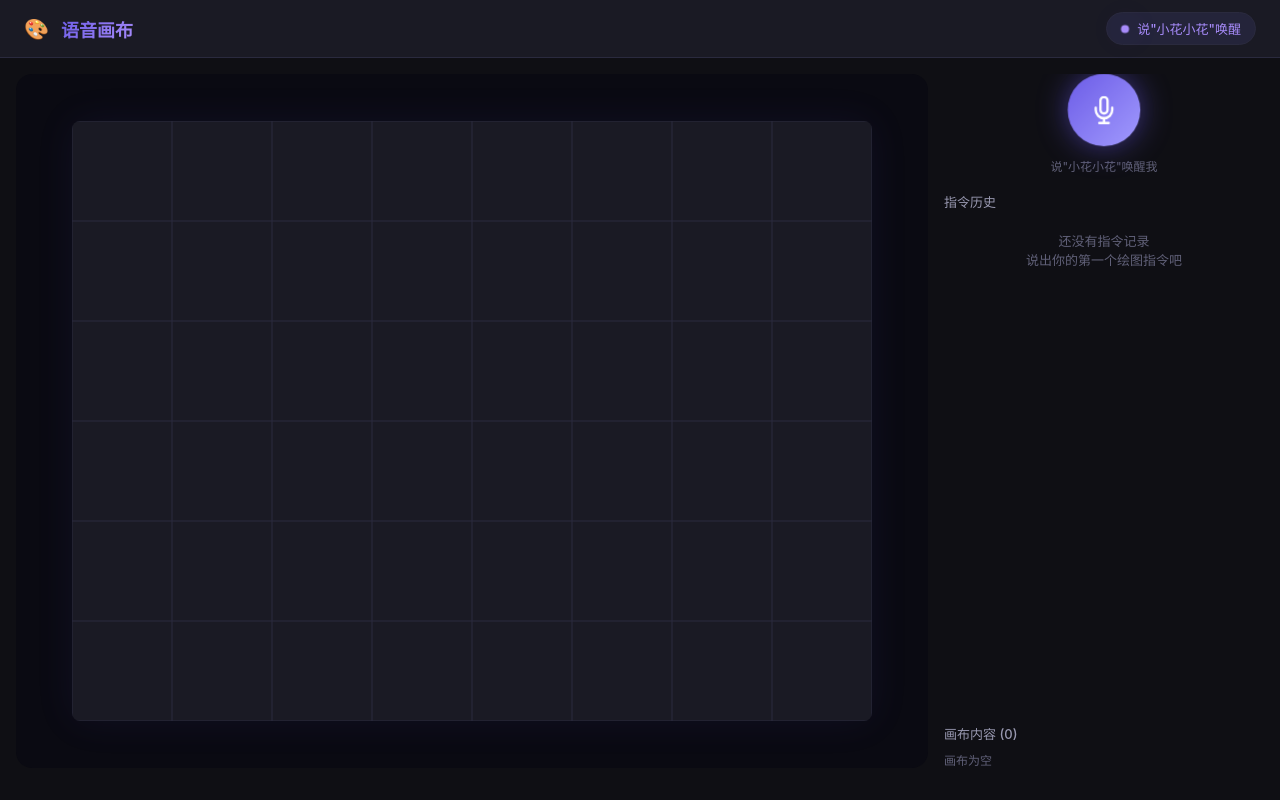
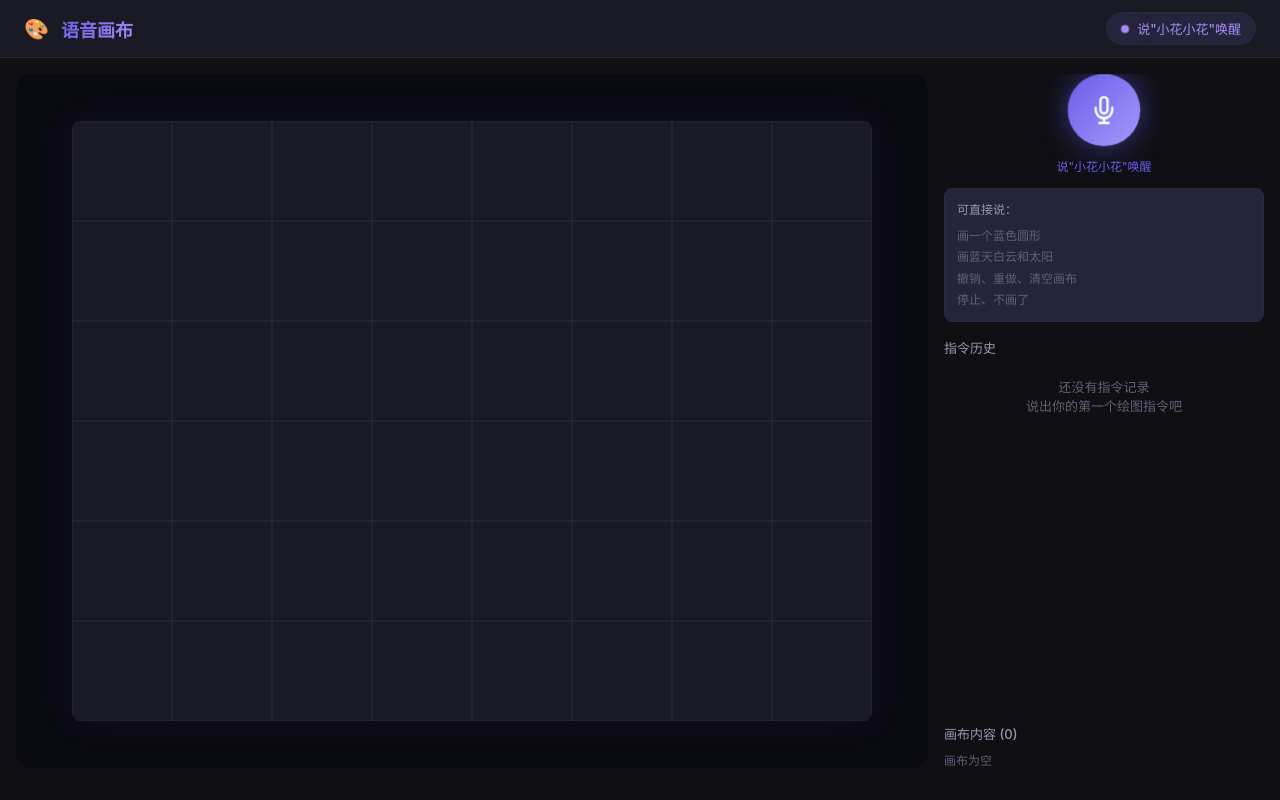
Before and after one commit to qwerasd123211/huabu, a React (Vite) app in the folder frontend/: page / in a window 1280 px wide. Built offline with nearby package versions, Linux system fonts and the light colour scheme; the HTML template or start-up script is replaced by a standard one.

Commit message:
feat: show voice command guidance

```diff
--- a/frontend/src/components/voice/VoiceControl.tsx
+++ b/frontend/src/components/voice/VoiceControl.tsx
@@ -25,6 +25,16 @@ function speak(text: string, onEnd?: () => void) {
   if (onEnd) u.onend = onEnd;
   window.speechSynthesis.speak(u);
 }
+
+const STATUS_STYLES: Record<string, { label: string; color: string }> = {
+  sleeping: { label: '说"小花小花"唤醒', color: 'var(--accent-primary)' },
+  waking: { label: '唤醒了！', color: 'var(--accent-glow)' },
+  greeting: { label: '你好，我在', color: 'var(--accent-glow)' },
+  listening: { label: '正在聆听…', color: 'var(--success)' },
+  processing: { label: '正在画…', color: 'var(--warning)' },
+  speaking: { label: '小花回复中…', color: 'var(--accent-glow)' },
+  error: { label: '出错了', color: 'var(--danger)' },
+};
 
 export default function VoiceControl() {
   const status = useVoiceStore((s) => s.status);
@@ -300,19 +310,7 @@ export default function VoiceControl() {
   }, [isListening, startListening, stopListening, setStatus, setError]);
 
   const isActive = status !== 'sleeping' && status !== 'error';
-
-  const statusLabel = (() => {
-    switch (status) {
-      case 'sleeping': return '说"小花小花"唤醒我';
-      case 'waking': return '唤醒了！';
-      case 'greeting': return '小花：我在，请问有什么可以帮您的？';
-      case 'listening': return '正在聆听...说出你想画的内容';
-      case 'processing': return '正在画到画布上...';
-      case 'speaking': return '小花回复中...';
-      case 'error': return '出错了，点击重试';
-      default: return '说"小花小花"唤醒我';
-    }
-  })();
+  const statusInfo = STATUS_STYLES[status] || STATUS_STYLES.sleeping;
 
   return (
     <div style={{ display: 'flex', flexDirection: 'column', alignItems: 'center', gap: 12 }}>
@@ -350,10 +348,28 @@ export default function VoiceControl() {
         </svg>
       </button>
 
-      <span style={{ fontSize: 12, color: 'var(--text-muted)', textAlign: 'center', maxWidth: 200, lineHeight: 1.5 }}>
-        {statusLabel}
+      <span style={{ fontSize: 12, color: statusInfo.color, textAlign: 'center', maxWidth: 200, lineHeight: 1.5 }}>
+        {statusInfo.label}
       </span>
 
+      <div
+        style={{
+          width: '100%',
+          padding: '10px 12px',
+          background: 'var(--bg-tertiary)',
+          border: '1px solid var(--border)',
+          borderRadius: 'var(--radius-sm)',
+          color: 'var(--text-muted)',
+          fontSize: 12,
+          lineHeight: 1.8,
+        }}
+      >
+        <div style={{ color: 'var(--text-secondary)', marginBottom: 4 }}>可直接说：</div>
+        <div>画一个蓝色圆形</div>
+        <div>画蓝天白云和太阳</div>
+        <div>撤销、重做、清空画布</div>
+        <div>停止、不画了</div>
+      </div>
     </div>
   );
 }
```
